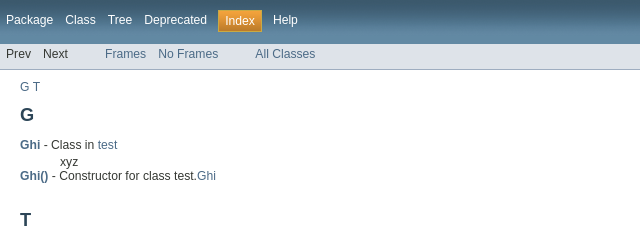
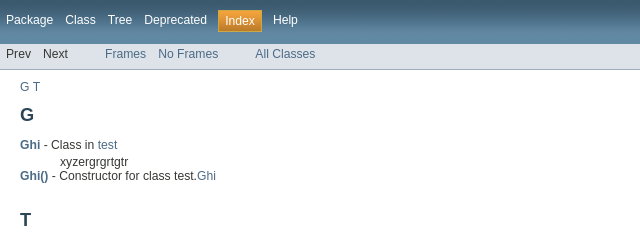
Before and after one commit to chris-martin/scala-docs, a plain HTML site: page index-all.html in a window 1280 px wide. Shown: the top 241 px of the page, 0-640 px from the left. Drawn offline with Linux system fonts and the light colour scheme.

Commit message:
Publish of Github pages from Gradle.

```diff
--- a/index-all.html
+++ b/index-all.html
@@ -2,7 +2,7 @@
 <!-- NewPage -->
 <html lang="en">
 <head>
-<!-- Generated by javadoc (version 1.7.0_79) on Thu Aug 27 23:57:48 PDT 2015 -->
+<!-- Generated by javadoc (version 1.7.0_79) on Thu Aug 27 23:59:16 PDT 2015 -->
 <title>Index (scala-docs API)</title>
 <meta name="date" content="2015-08-27">
 <link rel="stylesheet" type="text/css" href="./stylesheet.css" title="Style">
@@ -67,7 +67,7 @@
 <dl>
 <dt><a href="./test/Ghi.html" title="class in test"><span class="strong">Ghi</span></a> - Class in <a href="./test/package-summary.html">test</a></dt>
 <dd>
-<div class="block">xyz</div>
+<div class="block">xyzergrgrtgtr</div>
 </dd>
 <dt><span class="strong"><a href="./test/Ghi.html#Ghi()">Ghi()</a></span> - Constructor for class test.<a href="./test/Ghi.html" title="class in test">Ghi</a></dt>
 <dd>&nbsp;</dd>
```
Also changed, not shown: allclasses-frame.html (+1 -1 lines), allclasses-noframe.html (+1 -1 lines), constant-values.html (+1 -1 lines), deprecated-list.html (+1 -1 lines), help-doc.html (+1 -1 lines), index.html (+1 -1 lines), overview-tree.html (+1 -1 lines), test/Ghi.html (+2 -2 lines), test/package-frame.html (+1 -1 lines), test/package-summary.html (+2 -2 lines), test/package-tree.html (+1 -1 lines).
